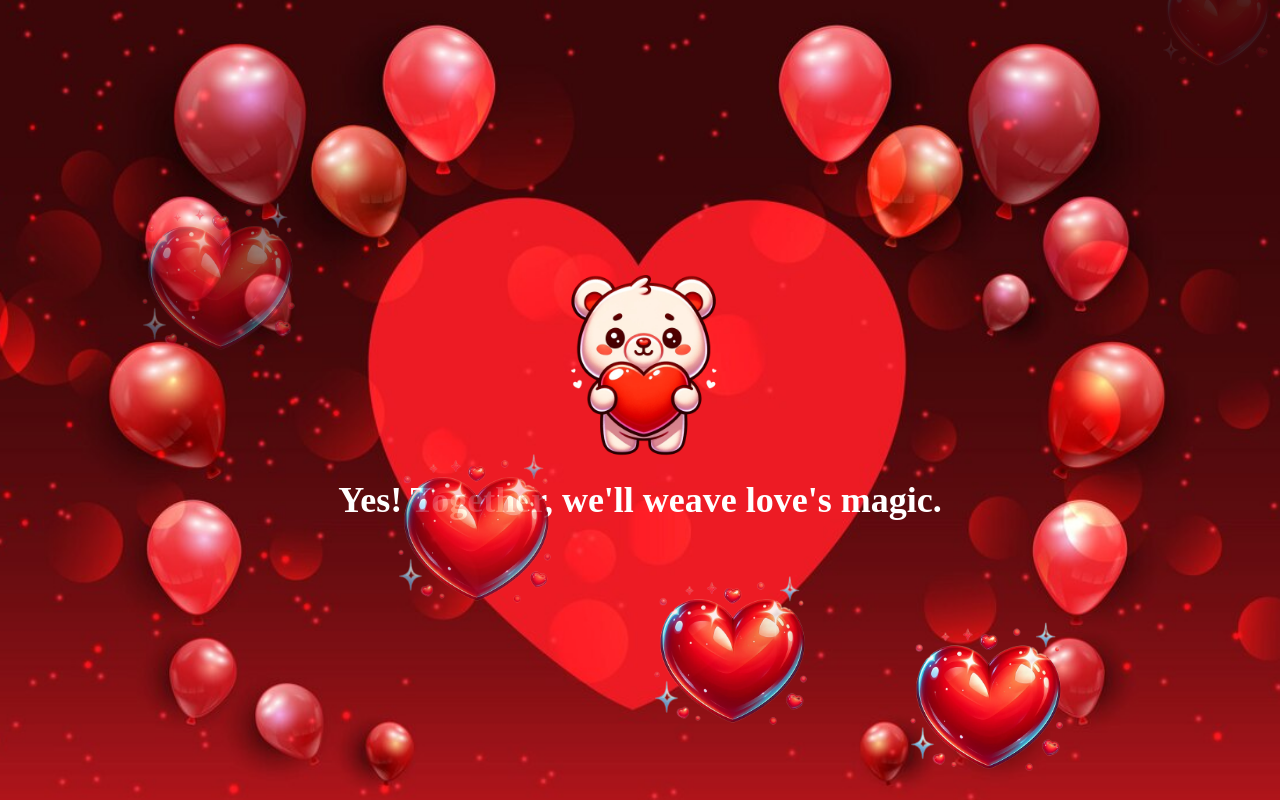
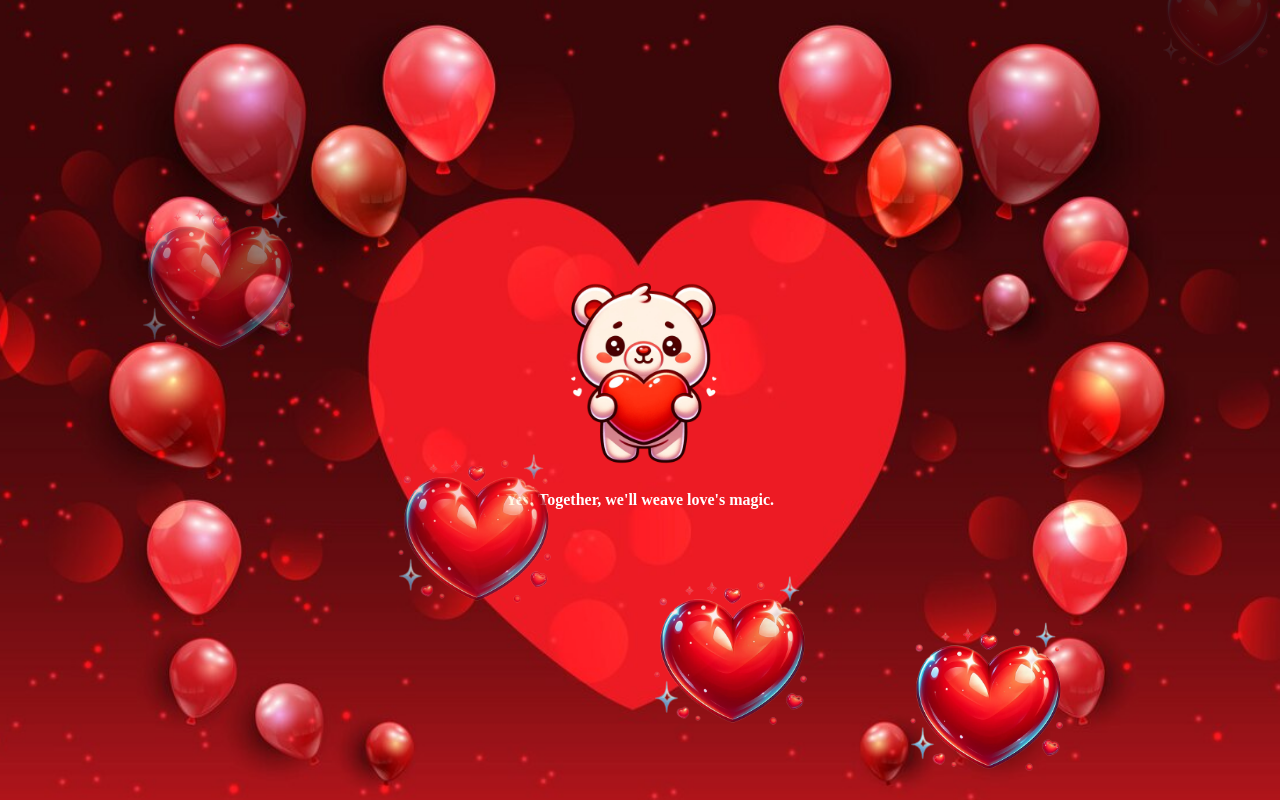
Before and after one commit to mudassar003/valentine, a Next.js app: page / in a window 1280 px wide. Both pictures are taken after a click on the button "Yes". Built offline with nearby package versions, Linux system fonts and the light colour scheme.

Commit message:
Updated Size of text

```diff
--- a/src/app/page.tsx
+++ b/src/app/page.tsx
@@ -71,7 +71,7 @@ const Home: React.FC = () => {
       {yesPressed ? (
         <>
           <Image src="/bearheart.png" width={200} height={100} alt="Bear Kisses" />
-          <div className="text-white font-lobster text-4xl font-bold my-4">Yes! Together, we&apos;ll weave love&apos;s magic.</div>
+          <div className="text-white font-lobster text-4sm font-bold my-4">Yes! Together, we&apos;ll weave love&apos;s magic.</div>
         </>
       ) : (
         <>
```
